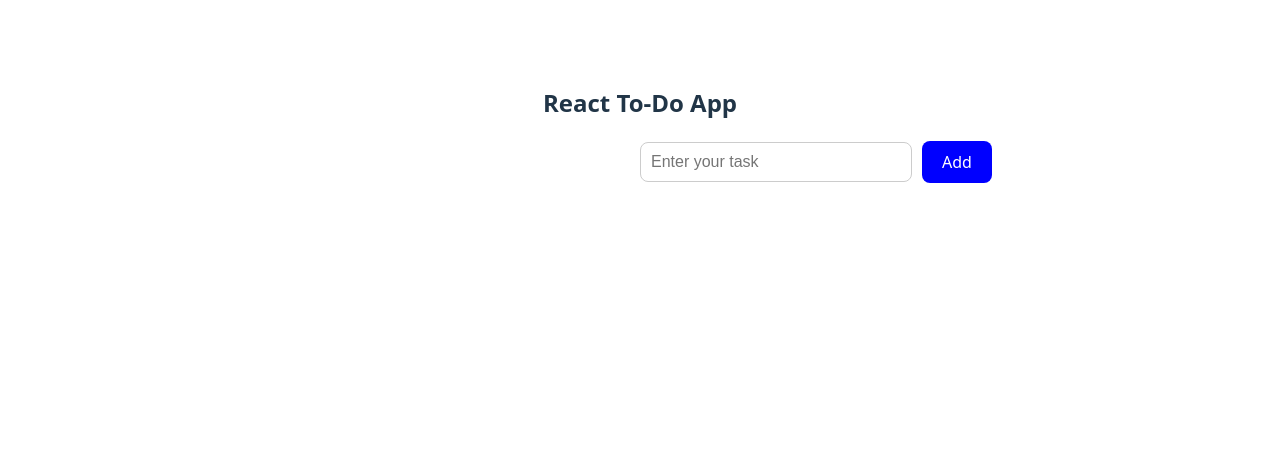
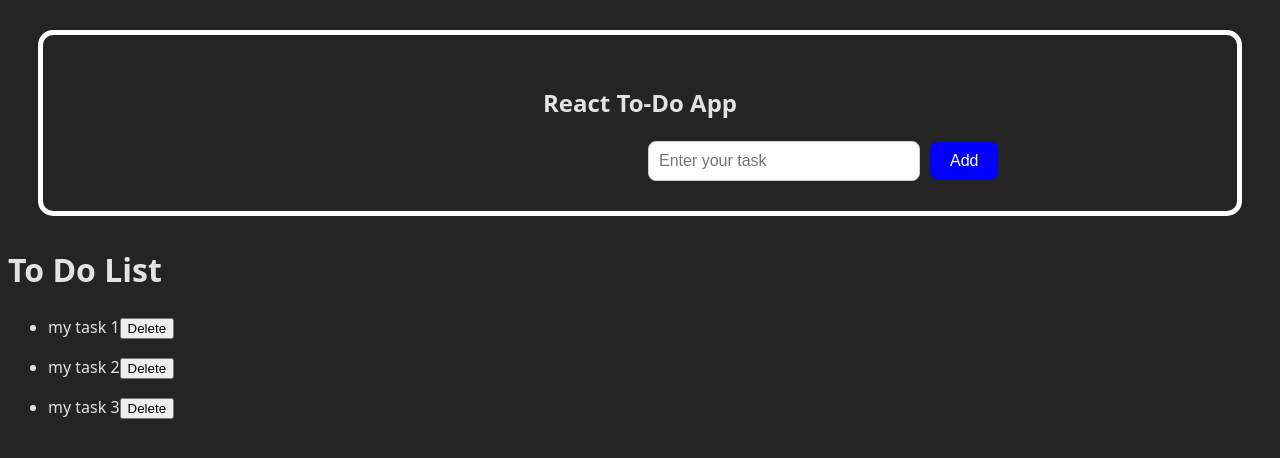
Before and after one commit to kgovardhan409/to-do-react-app, a React (Vite) app in the folder my-todo-app/: page / in a window 1280 px wide. Shown: the top 458 px of the page. Built offline with nearby package versions, Linux system fonts and the light colour scheme.

Commit message:
props added

```diff
--- a/my-todo-app/src/App.tsx
+++ b/my-todo-app/src/App.tsx
@@ -1,9 +1,23 @@
 import "./App.css";
+import ToDoComponant from "./Components/ToDoComponant";
+import ToDoList from "./Components/ToDoList";
+
+export interface Todo {
+  taskId: number;
+  taskName: string;
+}
 
 function App() {
+  const list: Todo[] = [
+    { taskId: 1, taskName: "my task 1" },
+    { taskId: 2, taskName: "my task 2" },
+    { taskId: 3, taskName: "my task 3" },
+  ];
+
   return (
     <div className="container">
-      {/* <h1 className="title">To Do App</h1> */}
+      <ToDoComponant />
+      <ToDoList todos={list} />
     </div>
   );
 }
@@ -20,3 +34,9 @@ export default App;
 // next day
 // props - parent to child..
 // state in tod do component
+
+// function add(a: number, b: number) {
+//   // a and b are parameters or properties or props
+//   console.log(a + b);
+// }
+// add(2, 3);
--- a/my-todo-app/src/Components/ToDoComponents/ToDoComponant.tsx
+++ b/my-todo-app/src/Components/ToDoComponant.tsx
@@ -1,13 +1,13 @@
-import React, { useState } from 'react';
-import './ToDoComponent.css';
+import React, { useState } from "react";
+import "./ToDoComponent.css";
 
-const ToDoComponent = () => {
-  const [task, setTask] = useState('');
+function ToDoComponent() {
+  const [task, setTask] = useState("");
 
   const handleAddTask = () => {
-    if (task.trim() !== '') {
-      console.log('Add Task:', task);
-      setTask(''); // Clear the input
+    if (task.trim() !== "") {
+      console.log("Add Task:", task);
+      setTask(""); // Clear the input
     }
   };
 
@@ -17,15 +17,18 @@ const ToDoComponent = () => {
 
       <div className="inputContainer">
         <input
+          className="taskInput"
           type="text"
           value={task}
           onChange={(e) => setTask(e.target.value)}
           placeholder="Enter your task"
         />
-        <button onClick={handleAddTask}>Add</button>
+        <button className="addToDoBtn" onClick={handleAddTask}>
+          Add
+        </button>
       </div>
     </div>
   );
-};
+}
 
 export default ToDoComponent;
--- /dev/null
+++ b/my-todo-app/src/Components/ToDoComponent.css
@@ -0,0 +1,38 @@
+.parantDiv {
+  text-align: center;
+  margin: 30px 30px 30px 30px;
+  border: 5px solid white;
+  border-radius: 15px;
+  padding: 30px;
+}
+.inputContainer {
+  display: flex;
+  gap: 10px;
+  align-items: center;
+  text-align: center;
+  margin-left: 575px;
+}
+
+.taskInput {
+  padding: 10px;
+  font-size: 16px;
+  border-radius: 8px;
+  border: 1px solid #ccc;
+  width: 250px;
+  outline: none;
+}
+
+.addToDoBtn {
+  padding: 10px 20px;
+  font-size: 16px;
+  border-radius: 8px;
+  background-color: blue;
+  color: white;
+  border: none;
+  cursor: pointer;
+  transition: background 0.2s ease-in-out;
+}
+
+button:hover {
+  background-color: darkblue;
+}
--- a/my-todo-app/src/Components/ToDoComponents/ToDoComponent.css
+++ /dev/null
@@ -1,64 +0,0 @@
-/* .parantDiv {
-    border: 5px solid rgb(249, 248, 248); /* Example */
-    /* background-color: aqua; */
-    /* color: blue; */
-/* } */
-
-
-/* url(ToDoComponant.css) */
-
-/* F:\FirstReactApp_2025\to-do-react-app\my-todo-app\src\Componants\TODoComponants\ToDoComponant.css */
-/* .parantDiv { */
-    /* max-width: 800px;            Limit how wide it can go */
-    /* width: 100%;                  Responsive for smaller screens */
-    /* margin: 0 auto;              Center horizontally */
-    /* border: 5px solid #f9f8f8; */
-    /* background-color: aqua; */
-    /* color: blue; */
-    /* padding: 20px;               Optional: spacing inside */
-    /* border-radius: 10px;         Optional: rounded corners */
-    /* box-shadow: 0 0 10px rgba(0,0,0,0.1); Optional: subtle shadow */
-    /* margin-top: 50px; */
-  /* } */
-
-
-  .parantDiv{
-    text-align: center;
-    margin: 30px 30px 30px 30px;
-    border: 5px solid white;
-    /* display: flex; */
-    /* justify-content: center; */
-    border-radius: 15px;
-    padding: 30px;
-  }
-  .inputContainer {
-    display: flex;
-    gap: 10px;
-    align-items: center;
-    text-align: center;
-    margin-left: 575px;
-  }
-
-  input {
-    padding: 10px;
-    font-size: 16px;
-    border-radius: 8px;
-    border: 1px solid #ccc;
-    width: 250px;
-    outline: none;
-  }
-
-  button {
-    padding: 10px 20px;
-    font-size: 16px;
-    border-radius: 8px;
-    background-color: blue;
-    color: white;
-    border: none;
-    cursor: pointer;
-    transition: background 0.2s ease-in-out;
-  }
-
-  button:hover {
-    background-color: darkblue;
-  }
--- /dev/null
+++ b/my-todo-app/src/Components/ToDoItem.tsx
@@ -0,0 +1,19 @@
+const ToDoItem = (myprops: any) => {
+  return (
+    <div className="todo-item">
+      <ul>
+        <li key={myprops.itemId}>
+          {myprops.itemName}
+          <button className="deleteBtn">Delete</button>
+        </li>
+      </ul>
+    </div>
+  );
+};
+
+export default ToDoItem;
+
+// Task --> remove any and utilize the interface and type of React.FC<InterfaceName>
+// add a edit button next to the delete button
+// add a edit page component of task.. component name would be - EditTaskComponent
+// pass props to the EditTaskComponent and use the props in the component ex.    {/* <EditTaskComponent myItem=""/> */}
--- /dev/null
+++ b/my-todo-app/src/Components/ToDoList.tsx
@@ -0,0 +1,28 @@
+import { Todo } from "../App";
+import ToDoItem from "./ToDoItem";
+
+interface TodoListProps {
+  todos: Todo[]; // this name only we should give it in the component param
+}
+
+const ToDoList: React.FC<TodoListProps> = ({ todos }) => {
+  return (
+    <div>
+      <h1>To Do List</h1>
+      {/* Add your to-do list implementation here */}
+      {todos.map((todo) => {
+        return <ToDoItem itemId={todo.taskId} itemName={todo.taskName} />;
+      })}
+      {/*
+      {props.todos
+        .filter((a) => a == "task2")
+        .map((todo) => {
+          return `Task 2 ${todo}`;
+        })} */}
+
+      {/* {2 + 3 - 2} */}
+    </div>
+  );
+};
+
+export default ToDoList;
--- a/my-todo-app/src/index.css
+++ b/my-todo-app/src/index.css
@@ -12,57 +12,3 @@
   -webkit-font-smoothing: antialiased;
   -moz-osx-font-smoothing: grayscale;
 }
-
-a {
-  font-weight: 500;
-  color: #646cff;
-  text-decoration: inherit;
-}
-a:hover {
-  color: #535bf2;
-}
-
-body {
-  margin: 0;
-  /* display: flex; */
-  /* place-items: center; */
-  /* min-width: 320px; */
-  /* min-height: 100vh; */
-}
-
-h1 {
-  font-size: 3.2em;
-  line-height: 1.1;
-}
-
-button {
-  border-radius: 8px;
-  border: 1px solid transparent;
-  padding: 0.6em 1.2em;
-  font-size: 1em;
-  font-weight: 500;
-  font-family: inherit;
-  background-color: #1a1a1a;
-  cursor: pointer;
-  transition: border-color 0.25s;
-}
-button:hover {
-  border-color: #646cff;
-}
-button:focus,
-button:focus-visible {
-  outline: 4px auto -webkit-focus-ring-color;
-}
-
-@media (prefers-color-scheme: light) {
-  :root {
-    color: #213547;
-    background-color: #ffffff;
-  }
-  a:hover {
-    color: #747bff;
-  }
-  button {
-    background-color: #f9f9f9;
-  }
-}
--- a/my-todo-app/src/main.tsx
+++ b/my-todo-app/src/main.tsx
@@ -2,14 +2,9 @@ import { StrictMode } from "react";
 import { createRoot } from "react-dom/client";
 import "./index.css";
 import App from "./App.tsx";
-import ToDoComponant from "./Components/ToDoComponents/ToDoComponant.tsx";
-
-
 
 createRoot(document.getElementById("root")!).render(
   <StrictMode>
     <App />
-    <ToDoComponant />
-
   </StrictMode>
 );
```
